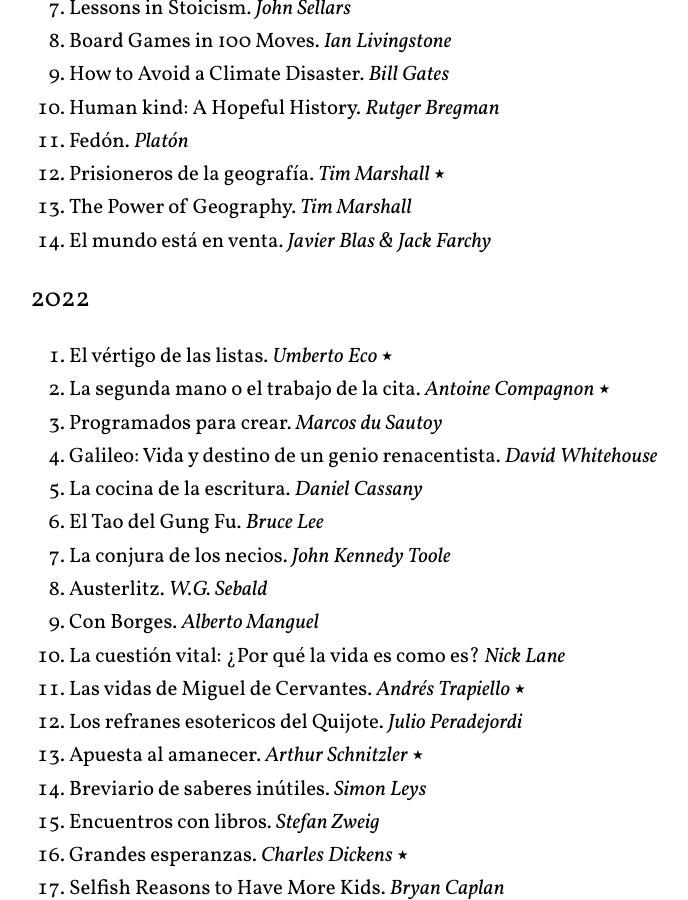
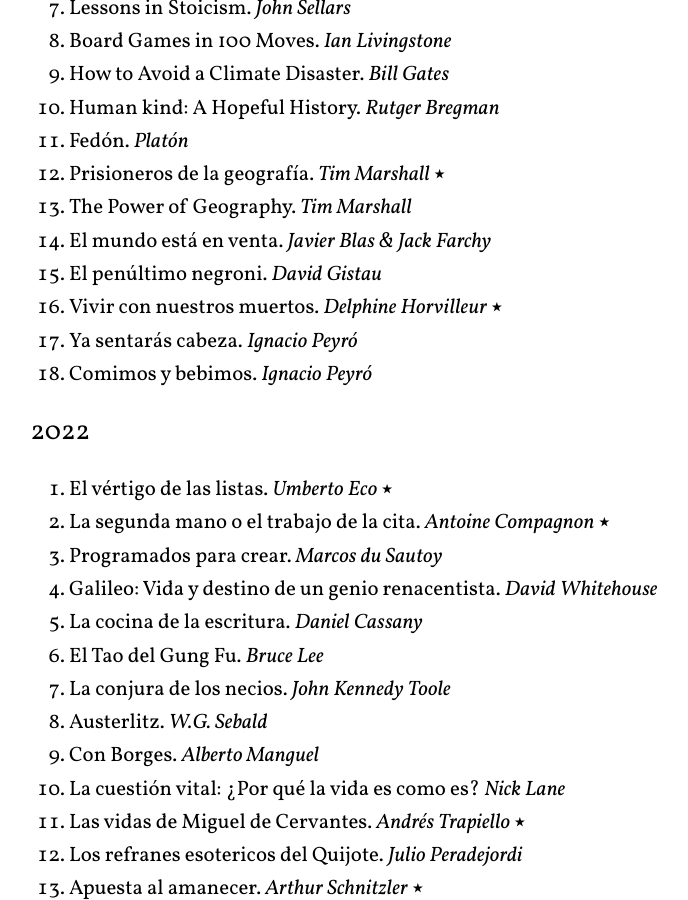
Before and after one commit to arturoherrero/arturoherrero.com, a Jekyll site: the page built from pages/books.md, in a window 1280 px wide and 900 px high, scrolled down 550 px. Shown: the whole window, without its empty margins (220-908 px from the left). Built offline with Jekyll 4.4.1, drawn with Linux system fonts in a browser that asks for light colours.

Commit message:
Update lists

```diff
--- a/pages/books.md
+++ b/pages/books.md
@@ -24,6 +24,10 @@
 12. Prisioneros de la geografía. *Tim Marshall* ⭑
 13. The Power of Geography. *Tim Marshall*
 14. El mundo está en venta. *Javier Blas & Jack Farchy*
+15. El penúltimo negroni. *David Gistau*
+16. Vivir con nuestros muertos. *Delphine Horvilleur* ⭑
+17. Ya sentarás cabeza. *Ignacio Peyró*
+18. Comimos y bebimos. *Ignacio Peyró*
 
 
 ### 2022
```
Also changed, not shown: pages/directors.md (+4 -0 lines).
